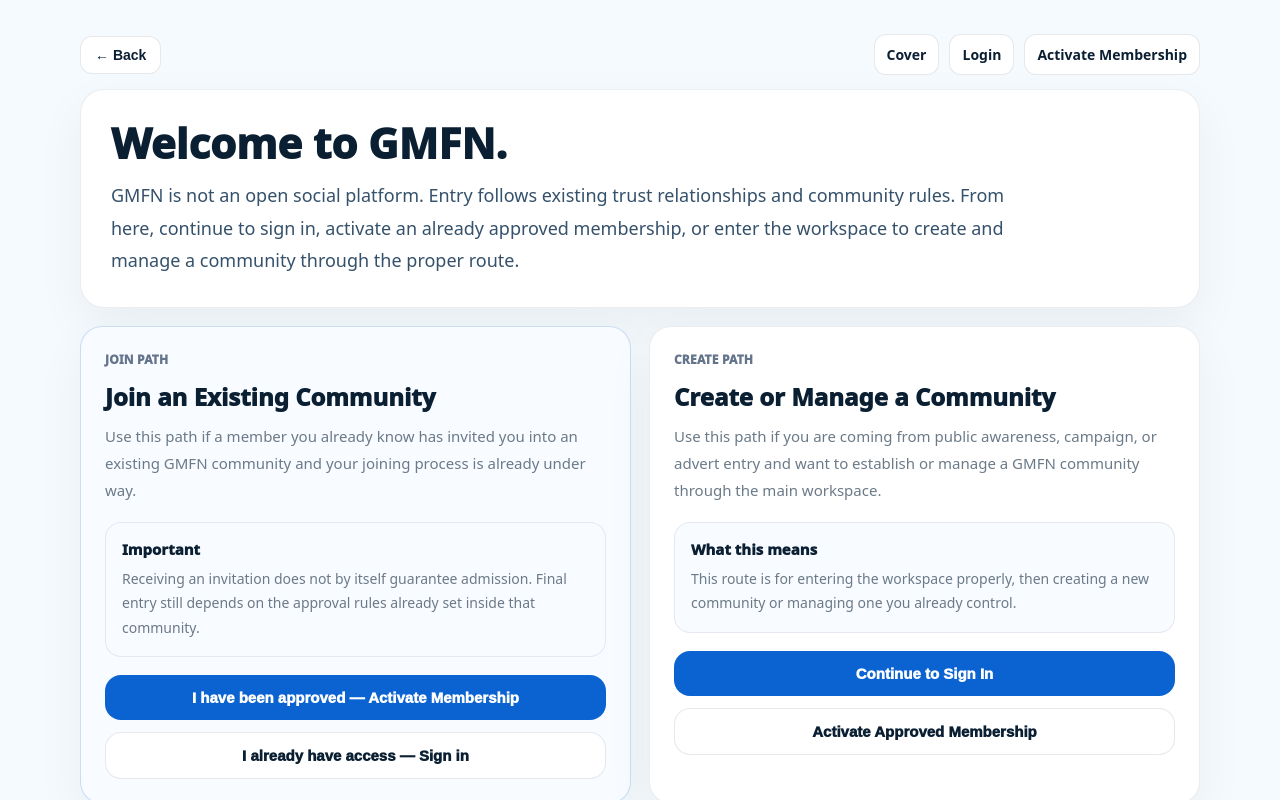
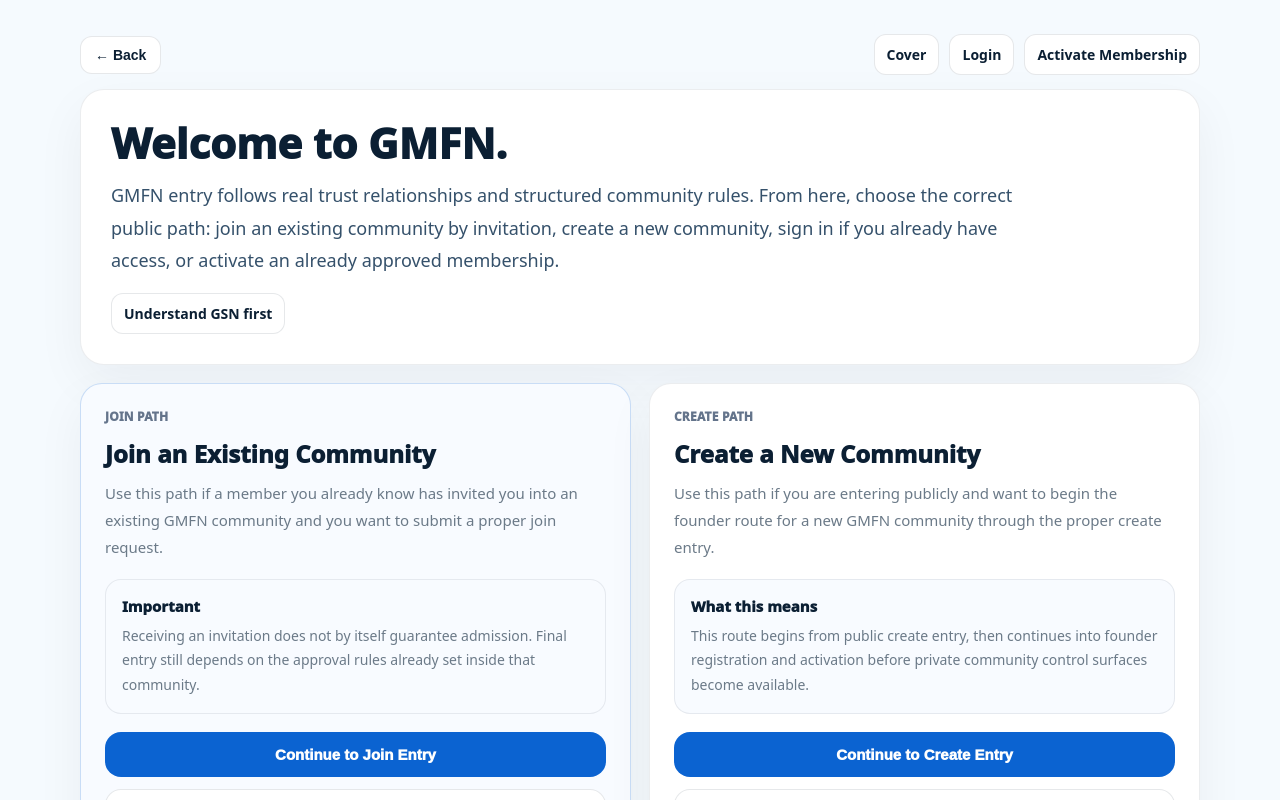
Before and after one commit to chumanwafor216-svg/gmfn-mvp, a React app in the folder frontend/: page /welcome in a window 1280 px wide. Shown: the top 800 px of the page. Built offline with nearby package versions, Linux system fonts and the light colour scheme; no server answers; the HTML template or start-up script is replaced by a standard one.

Commit message:
checkpoint: welcome page cleanup

```diff
--- a/frontend/src/pages/WelcomePage.tsx
+++ b/frontend/src/pages/WelcomePage.tsx
@@ -1,10 +1,19 @@
 import React from "react";
 import { Link, useNavigate } from "react-router-dom";
 
-function card(): React.CSSProperties {
+function pageShell(): React.CSSProperties {
+  return {
+    minHeight: "100vh",
+    background: "#F5FAFE",
+    padding: "34px 22px",
+    boxSizing: "border-box",
+  };
+}
+
+function pageCard(bg = "#FFFFFF"): React.CSSProperties {
   return {
     borderRadius: 24,
-    background: "#FFFFFF",
+    background: bg,
     border: "1px solid rgba(11,31,51,0.08)",
     boxShadow: "0 18px 50px rgba(15,23,42,0.05)",
     padding: 24,
@@ -81,6 +90,7 @@ function labelText(): React.CSSProperties {
     color: "#64748B",
     fontWeight: 1000,
     letterSpacing: 0.2,
+    textTransform: "uppercase",
   };
 }
 
@@ -113,14 +123,7 @@ export default function WelcomePage() {
   }
 
   return (
-    <div
-      style={{
-        minHeight: "100vh",
-        background: "#F5FAFE",
-        padding: "34px 22px",
-        boxSizing: "border-box",
-      }}
-    >
+    <div style={pageShell()}>
       <div style={{ maxWidth: 1120, margin: "0 auto" }}>
         <div
           style={{
@@ -143,13 +146,13 @@ export default function WelcomePage() {
             <Link to="/login" style={secondaryLink()}>
               Login
             </Link>
-            <Link to="/activate" style={secondaryLink()}>
+            <Link to="/activate-membership" style={secondaryLink()}>
               Activate Membership
             </Link>
           </div>
         </div>
 
-        <div style={{ ...card(), padding: 30 }}>
+        <div style={{ ...pageCard(), padding: 30 }}>
           <div
             style={{
               fontSize: 42,
@@ -171,10 +174,28 @@ export default function WelcomePage() {
               maxWidth: 940,
             }}
           >
-            GMFN is not an open social platform. Entry follows existing trust
-            relationships and community rules. From here, continue to sign in,
-            activate an already approved membership, or enter the workspace to
-            create and manage a community through the proper route.
+            GMFN entry follows real trust relationships and structured community
+            rules. From here, choose the correct public path: join an existing
+            community by invitation, create a new community, sign in if you
+            already have access, or activate an already approved membership.
+          </div>
+
+          <div
+            style={{
+              marginTop: 16,
+              display: "flex",
+              gap: 10,
+              flexWrap: "wrap",
+            }}
+          >
+            <a
+              href="/GSN_FINAL_WHITE.pdf"
+              target="_blank"
+              rel="noreferrer"
+              style={secondaryLink()}
+            >
+              Understand GSN first
+            </a>
           </div>
         </div>
 
@@ -187,7 +208,7 @@ export default function WelcomePage() {
           }}
         >
           <div style={actionCard(true)}>
-            <div style={labelText()}>JOIN PATH</div>
+            <div style={labelText()}>Join path</div>
 
             <div
               style={{
@@ -209,8 +230,8 @@ export default function WelcomePage() {
               }}
             >
               Use this path if a member you already know has invited you into an
-              existing GMFN community and your joining process is already under
-              way.
+              existing GMFN community and you want to submit a proper join
+              request.
             </div>
 
             <div
@@ -255,24 +276,24 @@ export default function WelcomePage() {
             >
               <button
                 type="button"
-                onClick={() => navigate("/activate")}
+                onClick={() => navigate("/join")}
                 style={primaryBtn()}
               >
-                I have been approved — Activate Membership
+                Continue to Join Entry
               </button>
 
               <button
                 type="button"
-                onClick={() => navigate("/login")}
+                onClick={() => navigate("/activate-membership")}
                 style={secondaryBtn()}
               >
-                I already have access — Sign in
+                I have been approved — Activate Membership
               </button>
             </div>
           </div>
 
           <div style={actionCard()}>
-            <div style={labelText()}>CREATE PATH</div>
+            <div style={labelText()}>Create path</div>
 
             <div
               style={{
@@ -282,7 +303,7 @@ export default function WelcomePage() {
                 color: "#0B1F33",
               }}
             >
-              Create or Manage a Community
+              Create a New Community
             </div>
 
             <div
@@ -293,9 +314,9 @@ export default function WelcomePage() {
                 fontSize: 15,
               }}
             >
-              Use this path if you are coming from public awareness, campaign,
-              or advert entry and want to establish or manage a GMFN community
-              through the main workspace.
+              Use this path if you are entering publicly and want to begin the
+              founder route for a new GMFN community through the proper create
+              entry.
             </div>
 
             <div
@@ -325,8 +346,9 @@ export default function WelcomePage() {
                   fontSize: 14,
                 }}
               >
-                This route is for entering the workspace properly, then creating
-                a new community or managing one you already control.
+                This route begins from public create entry, then continues into
+                founder registration and activation before private community
+                control surfaces become available.
               </div>
             </div>
 
@@ -339,18 +361,18 @@ export default function WelcomePage() {
             >
               <button
                 type="button"
-                onClick={() => navigate("/login")}
+                onClick={() => navigate("/create")}
                 style={primaryBtn()}
               >
-                Continue to Sign In
+                Continue to Create Entry
               </button>
 
               <button
                 type="button"
-                onClick={() => navigate("/activate")}
+                onClick={() => navigate("/login")}
                 style={secondaryBtn()}
               >
-                Activate Approved Membership
+                I already have access — Sign in
               </button>
             </div>
           </div>
@@ -359,7 +381,7 @@ export default function WelcomePage() {
         <div
           style={{
             marginTop: 18,
-            ...card(),
+            ...pageCard(),
             display: "grid",
             gridTemplateColumns: "1fr 1fr 1fr",
             gap: 16,
@@ -437,7 +459,7 @@ export default function WelcomePage() {
         <div
           style={{
             marginTop: 18,
-            ...card(),
+            ...pageCard(),
             background: "#F8FBFF",
           }}
         >
@@ -462,7 +484,7 @@ export default function WelcomePage() {
           >
             If your join request has already been approved and you have been
             issued a GMFN ID, go straight to membership activation to set your
-            password and enter the workspace.
+            password and enter your personal surfaces.
           </div>
 
           <div
@@ -473,7 +495,7 @@ export default function WelcomePage() {
               flexWrap: "wrap",
             }}
           >
-            <Link to="/activate" style={secondaryLink()}>
+            <Link to="/activate-membership" style={secondaryLink()}>
               Activate Membership
             </Link>
 
@@ -499,7 +521,7 @@ export default function WelcomePage() {
             Go to Login
           </Link>
 
-          <Link to="/activate" style={secondaryLink()}>
+          <Link to="/activate-membership" style={secondaryLink()}>
             Activate Membership
           </Link>
         </div>
```
